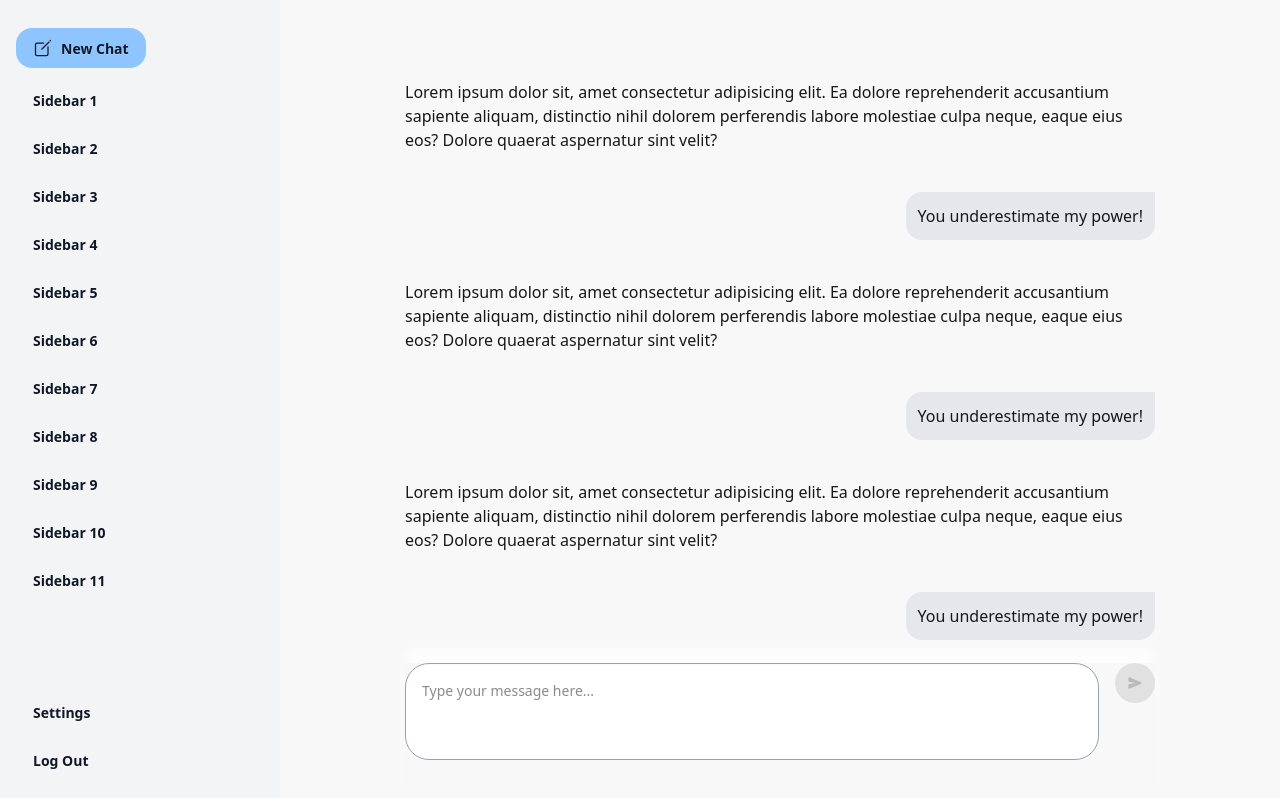
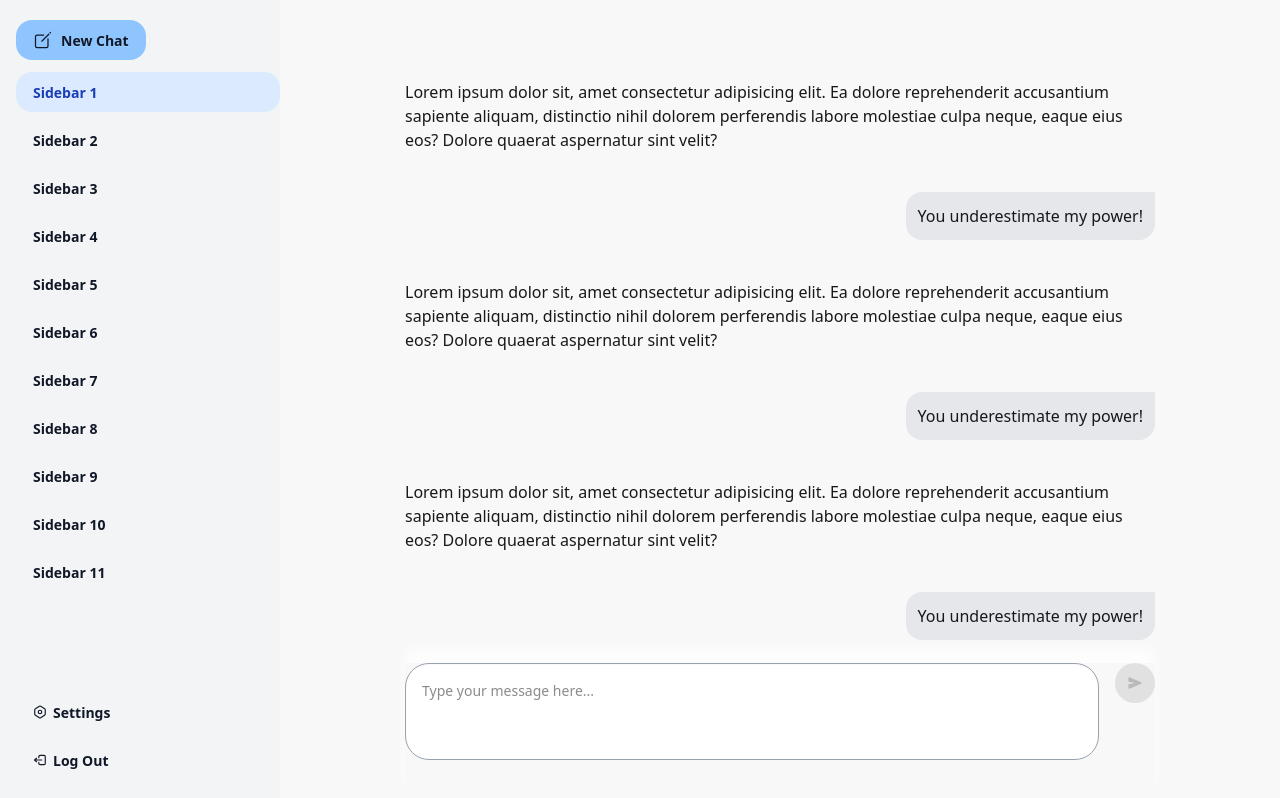
Before and after one commit to Diangondi03/Language-Learning-Bot, a React (Vite) app: page /app in a window 1280 px wide. Shown: the top 798 px of the page. Built offline with nearby package versions, Linux system fonts and the light colour scheme.

Commit message:
feat: enhance Sidebar component with item selection and delete functionality

```diff
--- a/src/components/Sidebar/Sidebar.tsx
+++ b/src/components/Sidebar/Sidebar.tsx
@@ -1,30 +1,63 @@
+import { useSignal } from "@preact/signals-react"
+import { useSignals } from "@preact/signals-react/runtime"
+import { IoMdMore } from "react-icons/io"
 import { IoCreateOutline } from "react-icons/io5"
+import { RiDeleteBin5Line } from "react-icons/ri"
+import { TbLogout2, TbSettings2 } from "react-icons/tb"
 
 const Sidebar = () => {
+    const indexSidebar = useSignal(0)
+    useSignals()
   return (
     <div className="drawer-side">
         <label htmlFor="my-drawer-2" aria-label="close sidebar" className="drawer-overlay"></label>
-        <ul className="menu p-4 w-70 min-h-full text-gray-900">
+        <ul className="menu pl-4 pr-0 w-70 min-h-full text-gray-900">
             <li className="my-3">
                 <button className="btn btn-ghost justify-start rounded-2xl bg-blue-300 w-fit flex items-center gap-2">
                     <IoCreateOutline size={20}/>
                     New Chat
                 </button>
             </li>
-            <div className="max-h-[65vh] overflow-y-auto flex flex-col gap-2">
+            <div className="max-h-[65vh] overflow-y-auto flex flex-col gap-2 no-scrollbar">
 
                 {Array.from({ length: 30 }, (_, i) => (
-                    <li key={i} >
-                        <button className="btn btn-ghost justify-start w-full rounded-2xl overflow-hidden text text-ellipsis whitespace-nowrap">
-                            Sidebar {i + 1}
+                    <li key={i} className="group relative">
+                        <button
+                            className={`btn btn-ghost justify-start w-full rounded-2xl overflow-hidden text-ellipsis whitespace-nowrap flex items-center ${indexSidebar.value === i ? "bg-blue-100 text-blue-800" : ""}`}
+                            onClick={() => indexSidebar.value = i}
+                        >
+                            <span className="flex-1 text-left overflow-hidden text-ellipsis whitespace-nowrap">
+                                Sidebar {i + 1}
+                            </span>
+
+                            <button
+                                className="ml-2 opacity-0 group-hover:opacity-100 transition-opacity text-red-500 p-1 rounded-full hover:bg-red-100 cursor-pointer"
+                                onClick={e => {
+                                    e.stopPropagation();
+                                    indexSidebar.value +=1; // Remove the item from the list
+                                }}
+                                tabIndex={-1}
+                            >
+                                <RiDeleteBin5Line/>
+                            </button>
                         </button>
                     </li>
                 ))}
             </div>
             <div className="absolute bottom-5 w-fit flex flex-col gap-2 ">
 
-            <li><button className="btn btn-ghost justify-start w-full rounded-2xl">Settings</button></li>
-            <li><button className="btn btn-ghost justify-start w-full rounded-2xl">Log Out</button></li>
+            <li>
+                <button className="btn btn-ghost justify-start w-full rounded-2xl">
+                    <TbSettings2/>
+                    Settings
+                </button>
+            </li>
+            <li>
+                <button className="btn btn-ghost justify-start w-full rounded-2xl">
+                    <TbLogout2/>
+                    Log Out
+                </button>
+            </li>
             </div>
         </ul>
     </div>
--- a/src/index.css
+++ b/src/index.css
@@ -1,4 +1,4 @@
 @import "tailwindcss";
 @plugin "daisyui" {
     themes: light --default;
-  }
+}
```
